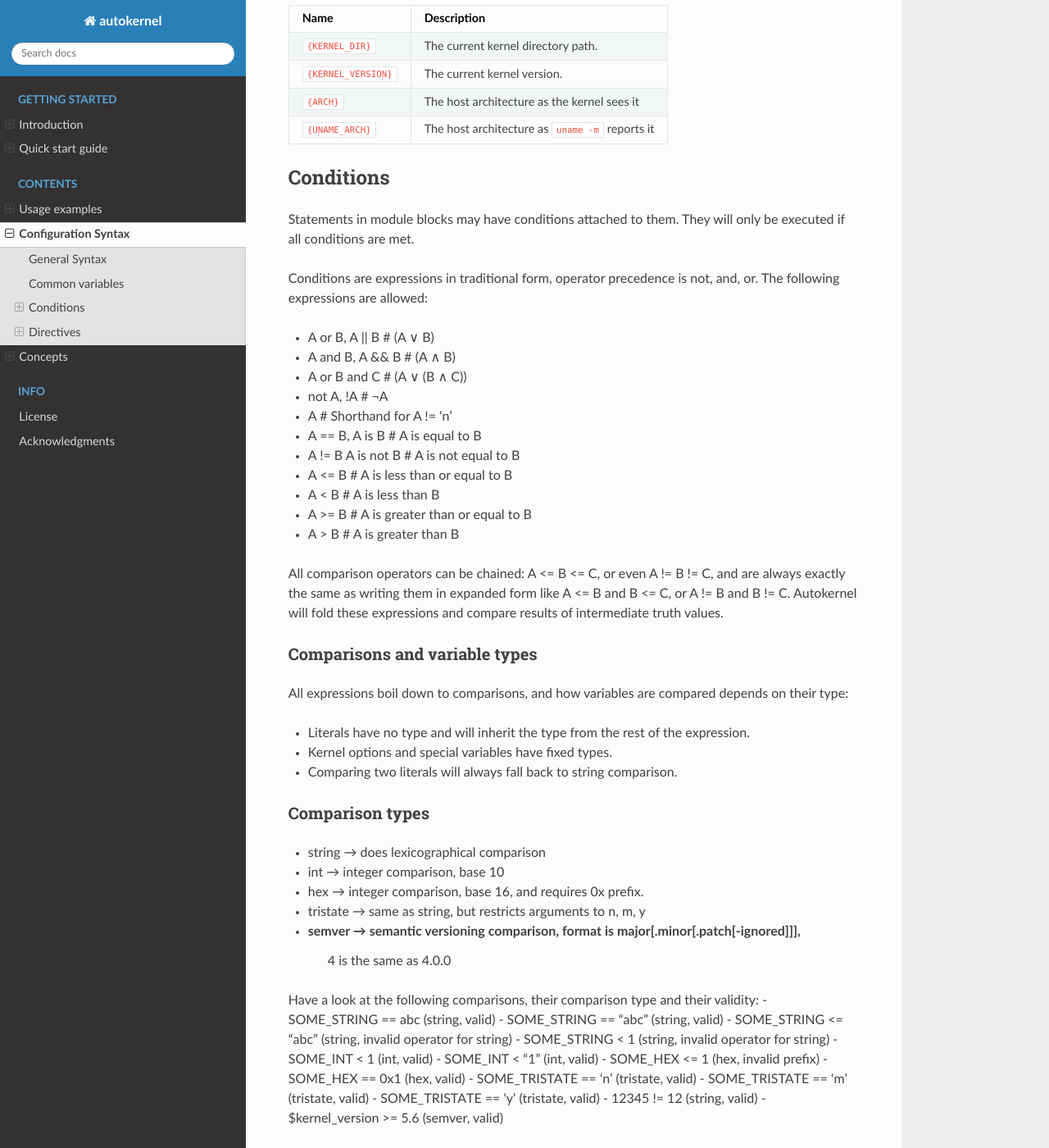
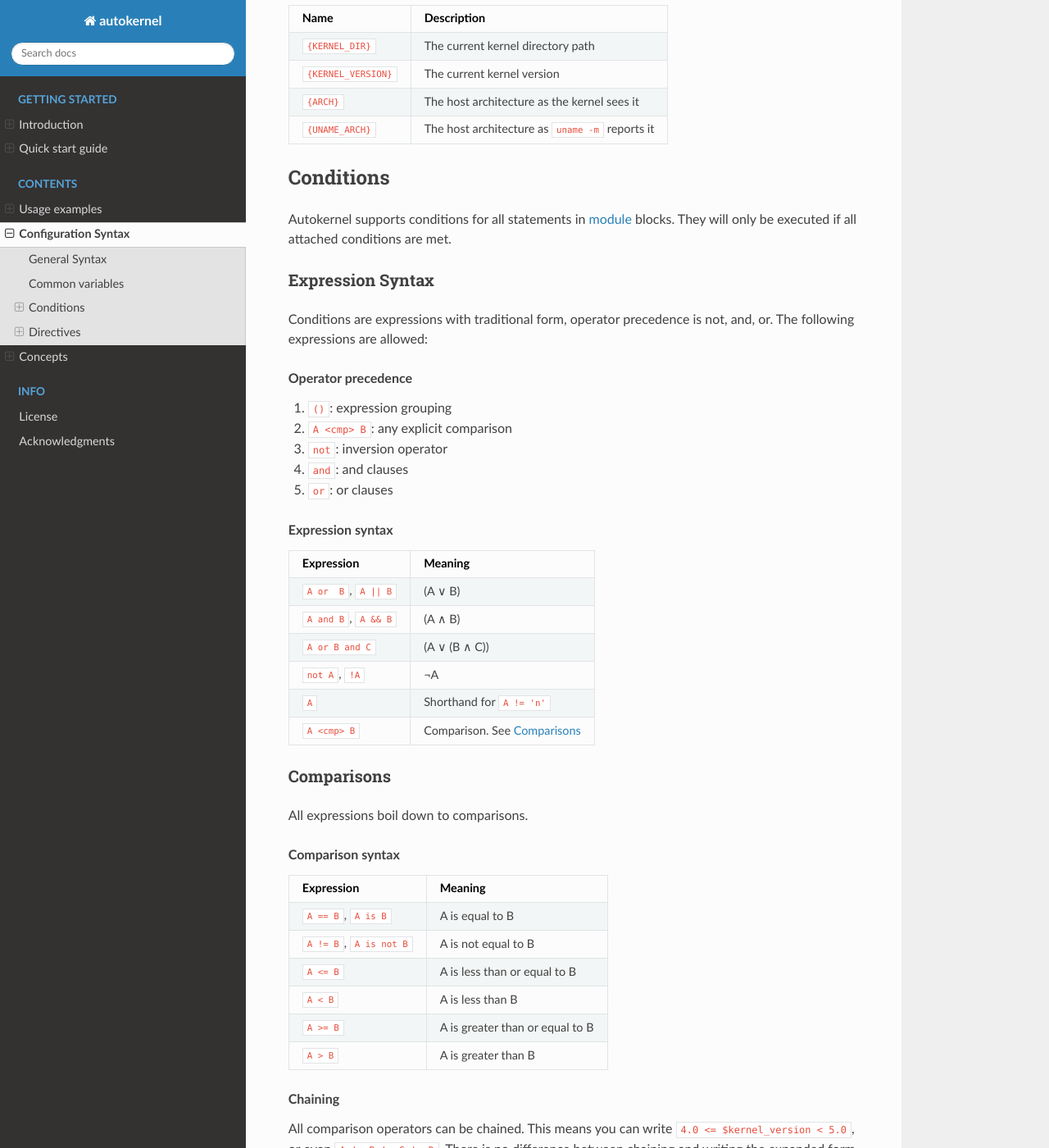
Before and after one commit to oddlama/autokernel, a Sphinx documentation site: the page built from docs/configuration/syntax.rst, in a window 1280 px wide and 1400 px high, scrolled down 2053 px. Shown: the whole window at 82% size. Built offline with Sphinx 7.4.7 and the Read the Docs theme 2.0.0, drawn with Linux system fonts in a browser that asks for light colours; some of the changed text lies outside the part shown.

Commit message:
WIP: Rewrite expression and condition section

```diff
--- a/docs/configuration/syntax.rst
+++ b/docs/configuration/syntax.rst
@@ -40,44 +40,33 @@ General Syntax
 
     Boolean options recognize the following arguments:
 
-        +---------------+------------------------+
-        | Boolean value | Recognized aliases     |
-        +===============+========================+
-        | ``false``     | false, 0, no,  n, off  |
-        +---------------+------------------------+
-        | ``true``      | true,  1, yes, y, on   |
-        +---------------+------------------------+
+        ============= =========================================
+        Boolean value Recognized aliases
+        ============= =========================================
+        ``false``     ``false``, ``0``, ``no``,  ``n``, ``off``
+        ``true``      ``true``,  ``1``, ``yes``, ``y``, ``on``
+        ============= =========================================
 
 .. topic:: Strings
 
     You can quote strings with ``"double"`` or ``'single'`` quotes. There is no difference
     between the two. In quoted strings, you can use the following escape sequences:
 
-        +--------------------+-----------------------------+
-        | Escape sequence    | Meaning                     |
-        +====================+=============================+
-        | ``\\``             | Single backslash ``\``      |
-        +--------------------+-----------------------------+
-        | ``\"``             | ``"``                       |
-        +--------------------+-----------------------------+
-        | ``\'``             | ``'``                       |
-        +--------------------+-----------------------------+
-        | ``\n``             | Newline                     |
-        +--------------------+-----------------------------+
-        | ``\r``             | Carriage Return             |
-        +--------------------+-----------------------------+
-        | ``\t``             | Tab                         |
-        +--------------------+-----------------------------+
-        | ``\x1b``           | 2-digit hex escapes         |
-        +--------------------+-----------------------------+
-        | ``\033``           | Octal escapes               |
-        +--------------------+-----------------------------+
-        | ``\u2665``         | 4-digit unicode hex escapes |
-        +--------------------+-----------------------------+
-        | ``\U0001f608``     | 8-digit unicode hex escapes |
-        +--------------------+-----------------------------+
-        | ``\N{Dark Shade}`` | Unicode characters by name  |
-        +--------------------+-----------------------------+
+        ================== ===========================
+        Escape sequence    Meaning
+        ================== ===========================
+        ``\\``             Single backslash ``\``
+        ``\"``             ``"``
+        ``\'``             ``'``
+        ``\n``             Newline
+        ``\r``             Carriage Return
+        ``\t``             Tab
+        ``\x1b``           2-digit hex escapes
+        ``\033``           Octal escapes
+        ``\u2665``         4-digit unicode hex escapes
+        ``\U0001f608``     8-digit unicode hex escapes
+        ``\N{Dark Shade}`` Unicode characters by name
+        ================== ===========================
 
 .. topic:: Blocks
 
@@ -107,63 +96,108 @@ In several places you will be able to refer to variables.
 Those cases will be explicitly stated in the description of the directive.
 The common variables are:
 
-+----------------------+--------------------------------------------------+
-| Name                 | Description                                      |
-+======================+==================================================+
-| ``{KERNEL_DIR}``     | The current kernel directory path.               |
-+----------------------+--------------------------------------------------+
-| ``{KERNEL_VERSION}`` | The current kernel version.                      |
-+----------------------+--------------------------------------------------+
-| ``{ARCH}``           | The host architecture as the kernel sees it      |
-+----------------------+--------------------------------------------------+
-| ``{UNAME_ARCH}``     | The host architecture as ``uname -m`` reports it |
-+----------------------+--------------------------------------------------+
+==================== ================================================
+Name                 Description
+==================== ================================================
+``{KERNEL_DIR}``     The current kernel directory path
+``{KERNEL_VERSION}`` The current kernel version
+``{ARCH}``           The host architecture as the kernel sees it
+``{UNAME_ARCH}``     The host architecture as ``uname -m`` reports it
+==================== ================================================
 
 Conditions
 ----------
 
-Statements in module blocks may have conditions attached to them. They will
-only be executed if all conditions are met.
+Autokernel supports conditions for all statements in :ref:`directive-module` blocks.
+They will only be executed if all attached conditions are met.
 
-Conditions are expressions in traditional form, operator precedence is
+Expression Syntax
+^^^^^^^^^^^^^^^^^
+
+Conditions are expressions with traditional form, operator precedence is
 not, and, or. The following expressions are allowed:
 
-- A or  B, A || B    # (A ∨ B)
-- A and B, A && B    # (A ∧ B)
-- A or B and C       # (A ∨ (B ∧ C))
-- not A, !A          # ¬A
-- A                  # Shorthand for A != 'n'
-- A == B, A is B     # A is     equal to B
-- A != B  A is not B # A is not equal to B
-- A <= B             # A is less    than or equal to B
-- A <  B             # A is less    than             B
-- A >= B             # A is greater than or equal to B
-- A >  B             # A is greater than             B
+.. topic:: Operator precedence
 
-All comparison operators can be chained: A <= B <= C, or even A != B != C, and are
-always exactly the same as writing them in expanded form like A <= B and B <= C,
-or A != B and B != C. Autokernel will fold these expressions and compare results of
-intermediate truth values.
+    #. ``()``: expression grouping
+    #. ``A <cmp> B``: any explicit comparison
+    #. ``not``: inversion operator
+    #. ``and``: and clauses
+    #. ``or``: or clauses
 
-Comparisons and variable types
-^^^^^^^^^^^^^^^^^^^^^^^^^^^^^^
+.. topic:: Expression syntax
 
-All expressions boil down to comparisons, and how variables are compared depends
-on their type:
+    ========================== ============================================
+    Expression                 Meaning
+    ========================== ============================================
+    ``A or  B``, ``A || B``    (A ∨ B)
+    ``A and B``, ``A && B``    (A ∧ B)
+    ``A or B and C``           (A ∨ (B ∧ C))
+    ``not A``, ``!A``          ¬A
+    ``A``                      Shorthand for ``A != 'n'``
+    ``A <cmp> B``              Comparison. See :ref:`conditions-comparison`
+    ========================== ============================================
 
-- Literals have no type and will inherit the type from the rest of the expression.
-- Kernel options and special variables have fixed types.
-- Comparing two literals will always fall back to string comparison.
+.. _conditions-comparison:
 
-Comparison types
-^^^^^^^^^^^^^^^^
+Comparisons
+^^^^^^^^^^^
 
-- string   → does lexicographical comparison
-- int      → integer comparison, base 10
-- hex      → integer comparison, base 16, and requires 0x prefix.
-- tristate → same as string, but restricts arguments to n, m, y
-- semver   → semantic versioning comparison, format is major[.minor[.patch[-ignored]]],
-             4 is the same as 4.0.0
+All expressions boil down to comparisons.
+
+.. topic:: Comparison syntax
+
+    ========================== ===============================
+    Expression                 Meaning
+    ========================== ===============================
+    ``A == B``, ``A is B``     A is     equal to B
+    ``A != B``, ``A is not B`` A is not equal to B
+    ``A <= B``                 A is less    than or equal to B
+    ``A < B``                  A is less    than             B
+    ``A >= B``                 A is greater than or equal to B
+    ``A > B``                  A is greater than             B
+    ========================== ===============================
+
+.. topic:: Chaining
+
+    All comparison operators can be chained. This means you can write
+    ``4.0 <= $kernel_version < 5.0``, or even ``A != B != C != D``.
+    There is no difference between chaining and writing the expanded form.
+
+    .. note::
+
+        Comparisons in chained form will always compare actual values and *never*
+        intermediate truth values.
+        ``A != B != C`` is guaranteed to be the same as ``A != B and B != C``.
+
+.. topic:: Type inference
+
+    The result of a comparison depends on the inferred type, as for example strings
+    comparisons are different to integer comparisons. The rules are simple:
+
+    #. Literals have no type and will inherit the type from the rest of the expression.
+    #. Kernel symbols and special variables have fixed types.
+    #. If no type can be inferred, string comparison will be used (e.g. when comparing two literals).
+    #. Variables of different types cannot be mixed.
+
+.. topic:: Comparison types
+
+    These are the existing comparison types:
+
+    ============ =========================================================================
+    Type         Description
+    ============ =========================================================================
+    ``string``   Lexicographical comparison
+    ``int``      Integer comparison, base 10
+    ``hex``      Integer comparison, base 16, requires ``0x`` prefix
+    ``tristate`` Same as for string, but arguments are restricted to ``n``, ``m`` or ``y``
+    ``semver``   Semantic versioning comparison
+    ============ =========================================================================
+
+    .. note::
+
+        The format for semver versions is ``major[.minor[.patch[-ignored]]]``.
+        Missing parts are treated as ``0``, which makes ``4`` equal to ``4.0.0``.
 
 Have a look at the following comparisons, their comparison type and their validity:
 - SOME_STRING     == abc   (string, valid)
@@ -187,20 +221,20 @@ Special comparison variables
 There are several special variables which must be used in unquoted form
 and will allow you to depend on runtime information.
 
-+---------------------+----------+--------------------------------------------------------------------------------------+
-| Variable            | Type     | Description                                                                          |
-+=====================+==========+======================================================================================+
-| ``$kernel_version`` | semver   | Expands to the semver of the specified kernel                                        |
-+---------------------+----------+--------------------------------------------------------------------------------------+
-| ``$uname_arch``     | string   | The uname as reported by uname -m                                                    |
-+---------------------+----------+--------------------------------------------------------------------------------------+
-| ``$arch``           | string   | The architecture as seen by the kernel internally (e.g. x86 for both x86 and x86_64) |
-+---------------------+----------+--------------------------------------------------------------------------------------+
-| ``$false``          | tristate | Always 'n'                                                                           |
-+---------------------+----------+--------------------------------------------------------------------------------------+
-| ``$true``           | tristate | Always 'y'                                                                           |
-+---------------------+----------+--------------------------------------------------------------------------------------+
+=================== ======== =================================================
+Variable            Type     Description
+=================== ======== =================================================
+``$kernel_version`` semver   Expands to the semver of the specified kernel
+``$uname_arch``     string   The uname as reported by ``uname -m``
+``$arch``           string   The architecture as seen by the kernel internally
+``$false``          tristate Always ``'n'``
+``$true``           tristate Always ``'y'``
+=================== ======== =================================================
 
+.. note::
+
+    The internal kernel architecture differs from ``uname -m``. For example
+    it will be ``x86`` for both ``x86`` and ``x86_64`` systems.
 
 Short-circuiting (early-out)
 ^^^^^^^^^^^^^^^^^^^^^^^^^^^^
```
Also changed, not shown: other parts of docs/configuration/syntax.rst (+2 -0 lines).
